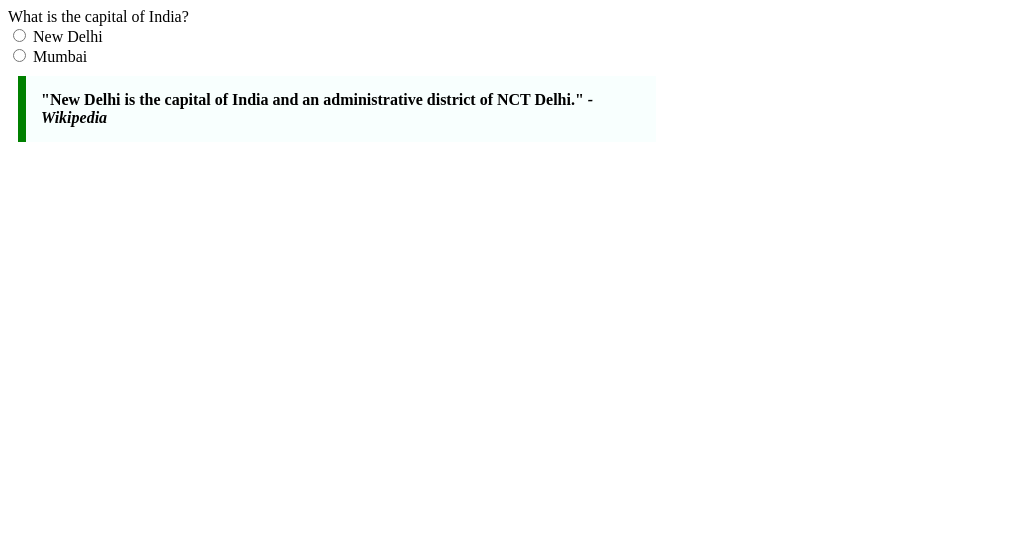
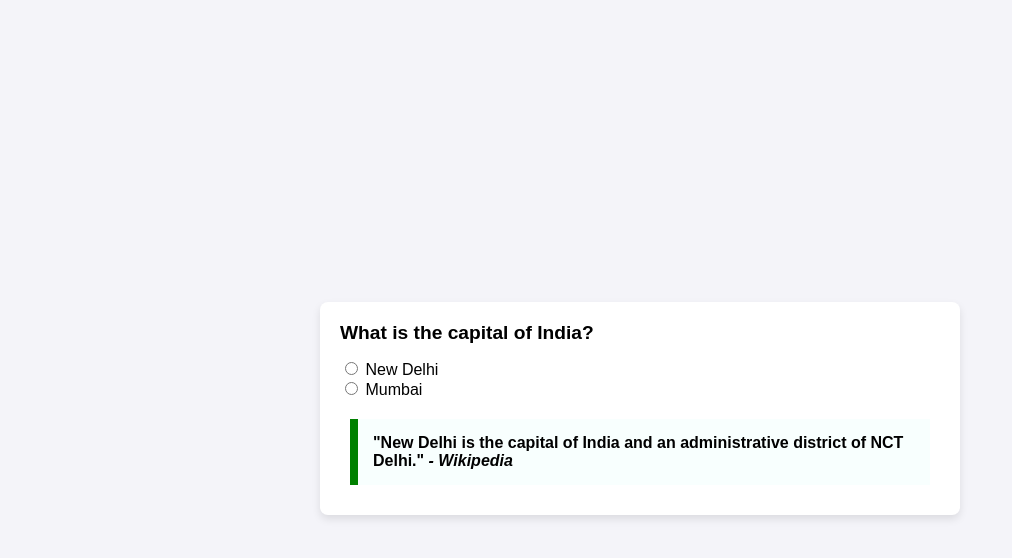
Before and after one commit to acciojob/trivia-bsp3725k, a website: page main.html in a window 1280 px wide. Shown: the whole page, without its empty margins (0-1012 px from the left). Drawn offline with Linux system fonts and the light colour scheme.

Commit message:
created a submission

```diff
--- a/styles.css
+++ b/styles.css
@@ -1,5 +1,32 @@
 
 /* Your CSS Code here. */
+body {
+      font-family: Arial, sans-serif;
+      background-color: #f4f4f9;
+      display: flex;
+      justify-content: center;
+      align-items: center;
+      height: 100vh;
+    }
+
+    .quiz-container {
+      max-width: 600px;
+      margin: 20px;
+      padding: 20px;
+      border-radius: 8px;
+      background-color: #ffffff;
+      box-shadow: 0 4px 8px rgba(0, 0, 0, 0.1);
+    }
+
+    .question {
+      font-size: 1.2em;
+      margin-bottom: 15px;
+      font-weight: bold;
+    }
+
+    .options {
+      margin-bottom: 20px;
+    }
 .quote{
 	max-width: 600px;
 	margin:10px;
```
